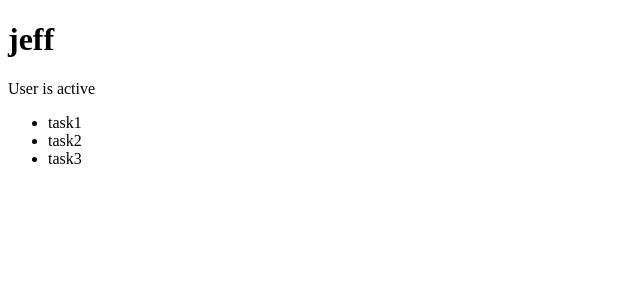
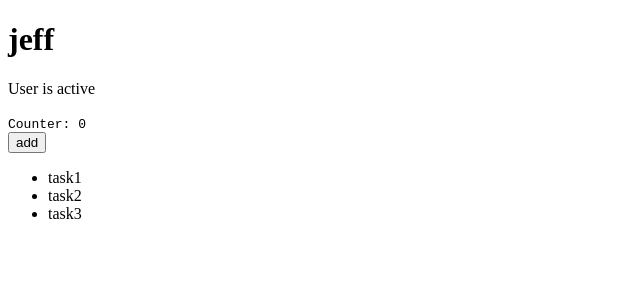
Before and after one commit to FrappOccino/jgw_vue, a Vue app: page / in a window 1280 px wide. Shown: the top 300 px of the page, without its empty margins (0-640 px from the left). Built offline with nearby package versions, Linux system fonts and the light colour scheme.

Commit message:
updated to composition API

```diff
--- a/src/App.vue
+++ b/src/App.vue
@@ -1,13 +1,14 @@
-<script>
+<script setup>
   // options API
-  export default {
-    data(){
-      return{
-        name: 'jeff',
-        status: 'active',
-        tasks: ['task1', 'task2', 'task3']
-      };
-    },
+  import {ref} from 'vue'
+
+  const name = ref('jeff');
+  const status = ref('active');
+  const tasks = ref(['task1', 'task2', 'task3']);
+  const counter = ref(0);
+
+  function add(){
+    counter.value ++;
   };
 </script>
 
@@ -16,10 +17,14 @@
   <p v-if="status === 'active'"> User is active</p>
   <p v-else-if="status === 'pending'"> User is pending</p>
   <p v-else> User is inactive</p>
-
+  <code> Counter: {{ counter }}</code>
+  <br>
+  <button @click="add">add</button>
   <ul>
     <li v-for="task in tasks" :key="task">{{ task }}</li>
   </ul>
+
+
 </template>
 
 <style scoped>
```
